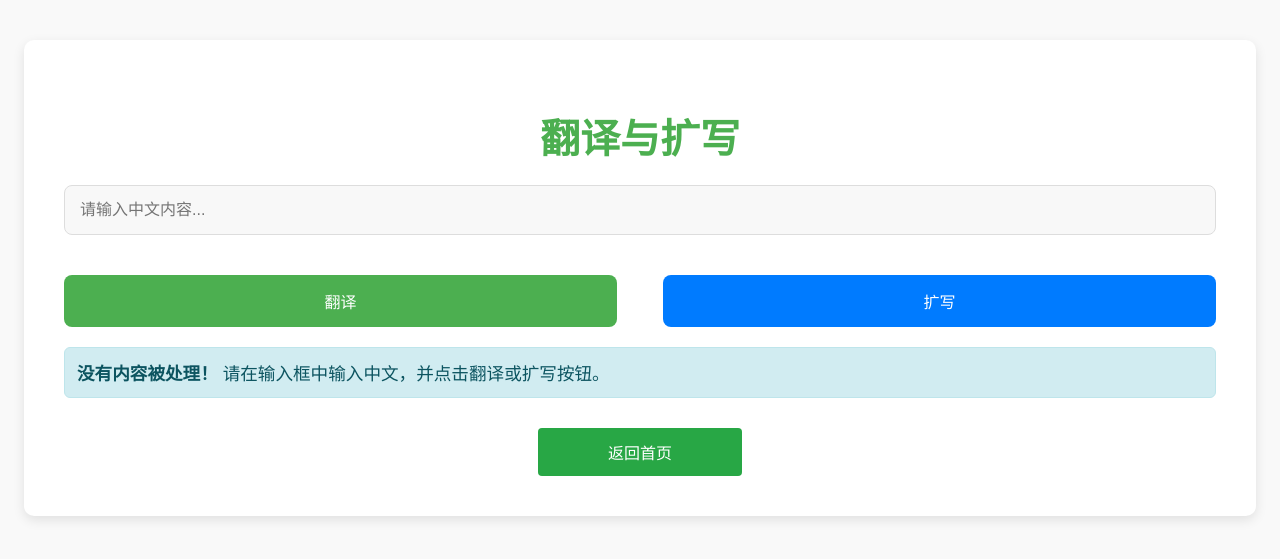
After one commit to heike-07/AI-Manager-Dbs, a Flask app: page /translate in a window 1280 px wide. The commit adds this page. Shown: the top 559 px of the page. Run offline with Flask 3, Linux system fonts and the light colour scheme; parts of the project's set-up code (start-up, migrations or seed data) failed here and were passed over; some libraries are stand-ins or nearby versions.

Commit message:
ai翻译扩写功能

```diff
--- a/app.py
+++ b/app.py
@@ -6,6 +6,9 @@ from wtforms.validators import DataRequired
 from psycopg2 import sql  # 确保导入 sql 模块
 from flask import flash, redirect, url_for
 import configparser
+
+from flask import Flask, render_template, request, jsonify
+from zhipuai import ZhipuAI
 
 # 读取配置文件
 config = configparser.ConfigParser()
@@ -234,6 +237,84 @@ def search2():
     return render_template('search2.html', plugins=plugins, query=query)
 
 
+# 读取 API 密钥
+def read_api_key(file_path="GLM4-Flash.key"):
+    with open(file_path, "r") as file:
+        api_key = file.read().strip()  # 读取并去掉多余的空白字符
+    return api_key
+
+# 使用读取到的 API 密钥初始化客户端
+api_key = read_api_key("GLM4-Flash.key")  # 根据实际路径调整文件名
+client = ZhipuAI(api_key=api_key)
+
+# 用来存储对话历史
+messages = []
+
+# 调用模型获取响应
+def get_model_response(action, query):
+    try:
+        # 确保query字符串以UTF-8格式处理
+        query = query.encode('utf-8').decode('utf-8')  # 强制转换为UTF-8
+
+        # 控制台调试输出
+        print(f"调用模型: {action}，输入内容: {query}")
+
+        # 根据不同的操作，构造提示词
+        if action == 'translate':
+            prompt = f"翻译以下中文为英文：{query}"
+        elif action == 'expand':
+            prompt = f"将以下内容扩写并翻译：{query}"
+
+        # 打印构造的提示词，确认无误
+        print(f"构造的提示词: {prompt}")
+
+        # 构造消息
+        messages = [{"role": "user", "content": prompt}]
+
+        # 调用 ZhipuAI 接口（确保已正确初始化 client）
+        response = client.chat.completions.create(
+            model="glm-4-flash",  # 使用的模型
+            messages=messages  # 传递对话历史
+        )
+
+        # 获取模型响应
+        model_response = response.choices[0].message.content
+
+        # 打印模型的响应，确认返回内容
+        print(f"模型的响应: {model_response}")
+
+        # 返回模型响应的内容
+        return model_response
+
+    except Exception as e:
+        print(f"API 调用发生错误: {e}")  # 错误时的调试信息
+        return f"发生错误，请稍后再试。错误详情: {str(e)}"
+
+
+# Flask 路由
+@app.route('/translate', methods=['GET', 'POST'])
+def translate():
+    translated_text = ""
+    expanded_text = ""
+    query = ''  # 默认为空
+
+    if request.method == 'POST':
+        query = request.form['query']  # 获取输入框中的中文文本
+        query = query.encode('utf-8', 'ignore').decode('utf-8')  # 清理编码问题
+        action = request.form.get('action')  # 获取用户选择的操作（翻译或扩写）
+
+        if query:
+            if action == 'translate':
+                # 调用 ZhipuAI 接口进行翻译
+                translated_text = get_model_response('translate', query)
+            elif action == 'expand':
+                # 调用 ZhipuAI 接口进行扩写
+                expanded_text = get_model_response('expand', query)
+
+    return render_template('translate.html', translated_text=translated_text,
+                           expanded_text=expanded_text, query=query)
+
+
 
 # 启动 Flask 应用
 if __name__ == '__main__':
--- /dev/null
+++ b/templates/translate.html
@@ -0,0 +1,210 @@
+<!DOCTYPE html>
+<html lang="zh">
+<head>
+    <meta charset="UTF-8">
+    <meta name="viewport" content="width=device-width, initial-scale=1.0">
+    <title>翻译与扩写</title>
+    <style>
+        body {
+            font-family: 'Arial', sans-serif;
+            background-color: #f9f9f9;
+            margin: 0;
+            padding: 0;
+            color: #333;
+        }
+
+        .container {
+            width: 90%;
+            max-width: auto;
+            margin: 40px auto;
+            background-color: #fff;
+            padding: 40px;
+            border-radius: 10px;
+            box-shadow: 0 4px 12px rgba(0, 0, 0, 0.1);
+        }
+
+        h1 {
+            text-align: center;
+            color: #4CAF50;
+            font-size: 2.5rem;
+            margin-bottom: 20px;
+        }
+
+        .form-group {
+            margin-bottom: 20px;
+        }
+
+        input[type="text"] {
+            width: 100%;
+            padding: 15px;
+            font-size: 16px;
+            border-radius: 8px;
+            border: 1px solid #ddd;
+            box-sizing: border-box;
+            background-color: #f8f8f8;
+            transition: border 0.3s ease, background-color 0.3s ease;
+        }
+
+        input[type="text"]:focus {
+            outline: none;
+            border-color: #4CAF50;
+            background-color: #fff;
+        }
+
+        button {
+            width: 48%;
+            padding: 14px;
+            font-size: 16px;
+            border: none;
+            border-radius: 8px;
+            cursor: pointer;
+            transition: background-color 0.3s ease;
+            margin-top: 20px;
+        }
+
+        button:first-child {
+            background-color: #4CAF50;
+            color: white;
+        }
+
+        button:first-child:hover {
+            background-color: #45a049;
+        }
+
+        button:last-child {
+            background-color: #007bff;
+            color: white;
+        }
+
+        button:last-child:hover {
+            background-color: #0056b3;
+        }
+
+        .result-box {
+            margin-top: 30px;
+            padding: 20px;
+            background-color: #f1f8e9;
+            border-left: 5px solid #4CAF50;
+            border-radius: 8px;
+            box-shadow: 0 2px 6px rgba(0, 0, 0, 0.1);
+        }
+
+        .result-box h4 {
+            color: #4CAF50;
+            margin-bottom: 15px;
+            font-size: 1.5rem;
+        }
+
+        .result-box p {
+            white-space: pre-wrap; /* 保留换行符并自动换行 */
+            line-height: 1.6;  /* 行间距 */
+        }
+
+        .loading-container {
+            text-align: center;
+            margin-top: 20px;
+        }
+
+        .loader {
+            border: 6px solid #f3f3f3; /* 灰色底边 */
+            border-top: 6px solid #4CAF50; /* 绿色的边 */
+            border-radius: 50%;
+            width: 50px;
+            height: 50px;
+            animation: spin 1s linear infinite; /* 旋转动画 */
+        }
+
+        @keyframes spin {
+            0% { transform: rotate(0deg); }
+            100% { transform: rotate(360deg); }
+        }
+
+        .alert-info {
+            background-color: #d1ecf1;
+            color: #0c5460;
+            padding: 12px;
+            border-radius: 6px;
+            border: 1px solid #bee5eb;
+            margin-top: 20px;
+            font-size: 1.1rem;
+        }
+
+        .action-buttons {
+            display: flex;
+            justify-content: space-between;
+        }
+
+        .back-button {
+            display: block;
+            width: 180px;
+            margin: 30px auto 0;
+            text-align: center;
+            padding: 12px;
+            color: white;
+            background-color: #28a745;
+            border-radius: 4px;
+            text-decoration: none;
+            font-size: 16px;
+        }
+
+        .back-button:hover {
+            background-color: #218838;
+        }
+
+    </style>
+</head>
+<body>
+
+<div class="container">
+    <h1>翻译与扩写</h1>
+    <form method="POST" id="translationForm">
+        <div class="form-group">
+            <input type="text" class="input-search" name="query" value="{{ query }}" placeholder="请输入中文内容..." required>
+        </div>
+
+        <div class="action-buttons">
+            <button type="submit" name="action" value="translate">翻译</button>
+            <button type="submit" name="action" value="expand">扩写</button>
+        </div>
+    </form>
+
+    <!-- 显示加载动画 -->
+    <div class="loading-container" id="loading" style="display:none;">
+        <div class="loader"></div>
+        <!-- <p>正在处理中...</p> -->
+    </div>
+
+    {% if translated_text %}
+        <div class="result-box">
+            <p>{{ translated_text }}</p>
+        </div>
+    {% endif %}
+
+    {% if expanded_text %}
+        <div class="result-box">
+            <p>{{ expanded_text }}</p>
+        </div>
+    {% endif %}
+
+    {% if not translated_text and not expanded_text %}
+        <div class="alert-info">
+            <strong>没有内容被处理！</strong> 请在输入框中输入中文，并点击翻译或扩写按钮。
+        </div>
+    {% endif %}
+
+    <a href="{{ url_for('index') }}" class="back-button">返回首页</a>
+</div>
+
+<script>
+    // 获取表单和加载容器
+    const form = document.getElementById("translationForm");
+    const loadingContainer = document.getElementById("loading");
+
+    form.addEventListener("submit", function(event) {
+        // 显示加载动画
+        loadingContainer.style.display = "block";
+    });
+</script>
+
+</body>
+</html>
```
Also changed, not shown: temp.txt (added, +16 -0 lines), templates/index.html (+6 -3 lines), ui.png (deleted).
